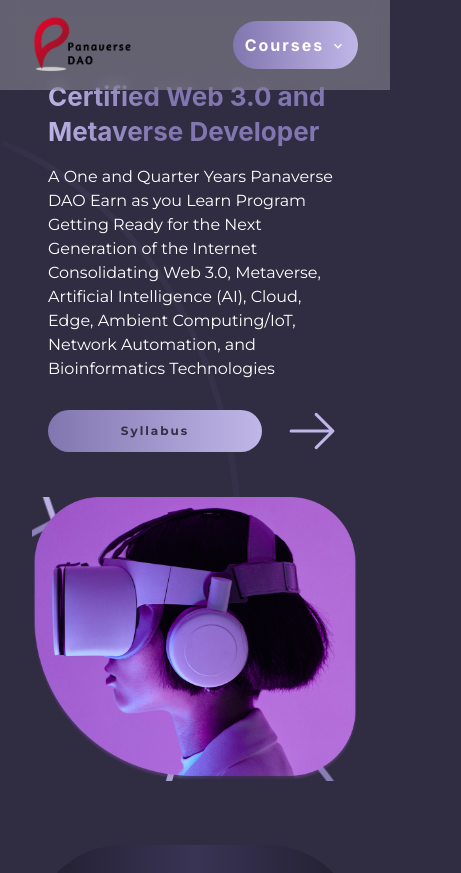
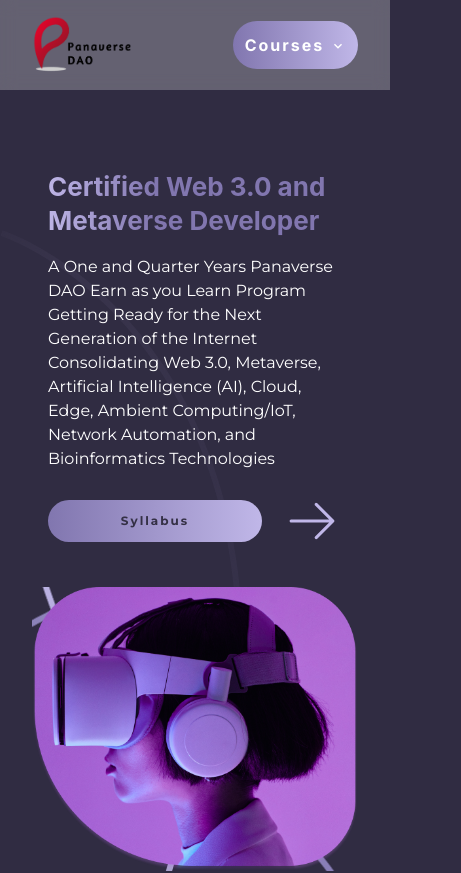
Before and after one commit to hassan-dev51/Assignment01_Nextjs_TodoApp, a Next.js app in the folder panaverse/: page / in a window 390 px wide. Shown: the top 873 px of the page, 461 px wide, since content can reach past the window. Built offline with nearby package versions, Linux system fonts and the light colour scheme.

Commit message:
responsive done

```diff
--- a/panaverse/src/components/Navbar.tsx
+++ b/panaverse/src/components/Navbar.tsx
@@ -30,10 +30,9 @@ const Navbar = () => {
         p="1rem 2rem 1rem 2rem"
         justify="space-between"
         align="center"
-        pos="fixed"
+        pos="sticky"
         w="100%"
         top="0px"
-        mb="2rem"
         style={{ backdropFilter: "blur(8px)" }}
       >
         <Link href={`/`}>
```
